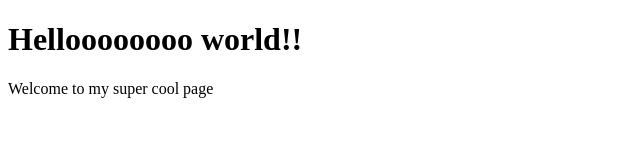
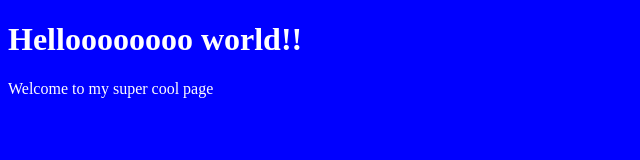
Before and after one commit to cesarcasale/UpgradeHub-prueba, a plain HTML site: page index.html in a window 1280 px wide. Shown: the whole page, without its empty margins (0-640 px from the left). Drawn offline with Linux system fonts and the light colour scheme.

Commit message:
primera prueba mas cambios en css

```diff
--- a/index.html
+++ b/index.html
@@ -3,6 +3,7 @@
 <head>
     <meta charset="UTF-8">
     <meta name="viewport" content="width=device-width, initial-scale=1.0">
+    <link rel="stylesheet" href="style.css">
     <title>Document</title>
 </head>
 <body>
--- a/style.css
+++ b/style.css
@@ -3,9 +3,9 @@
 }
 
 body {
-    color: blue;
+    background-color: blue;
 }
 
-h1 p {
+h1, p {
     color: white;
 }
```
